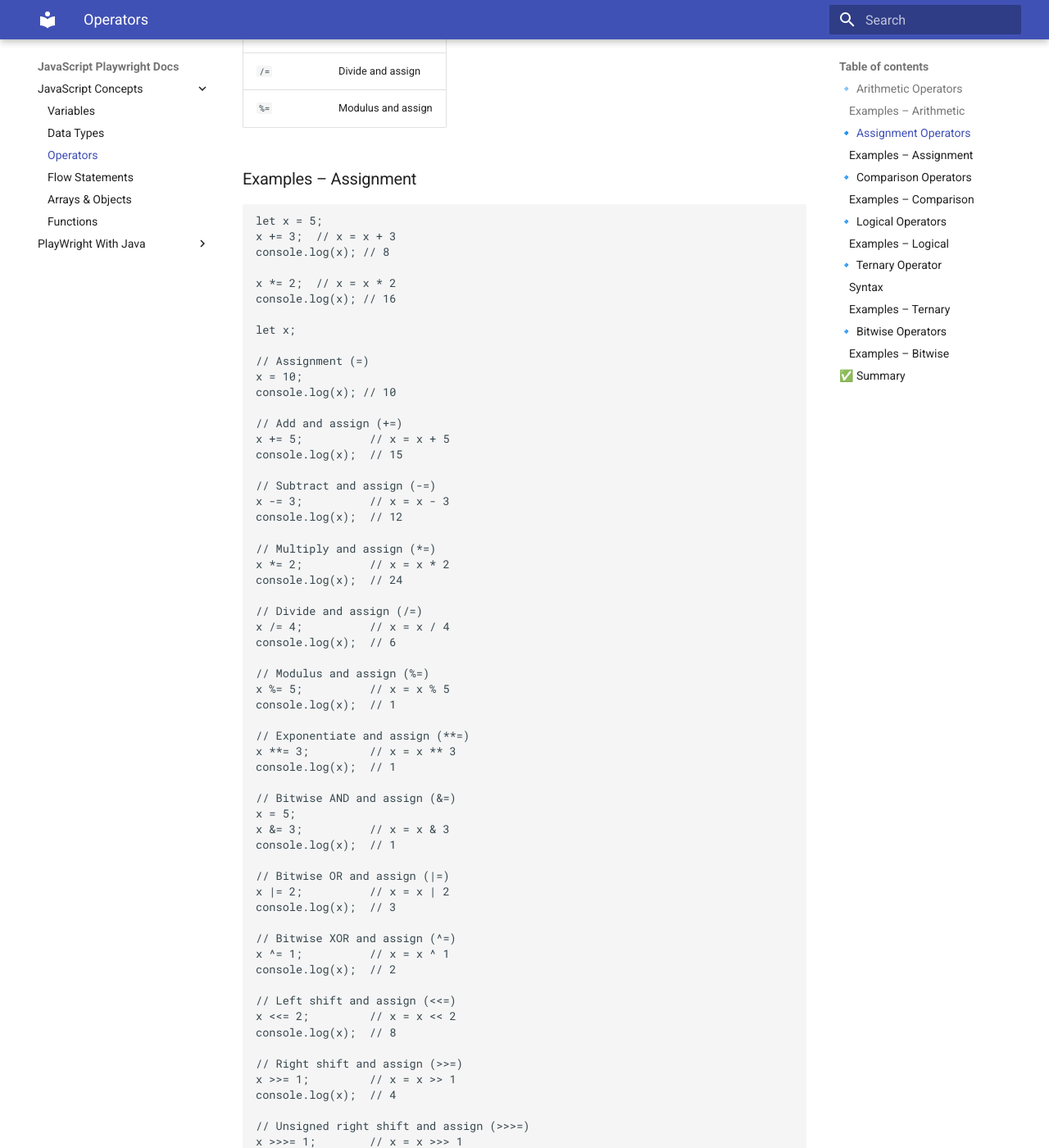
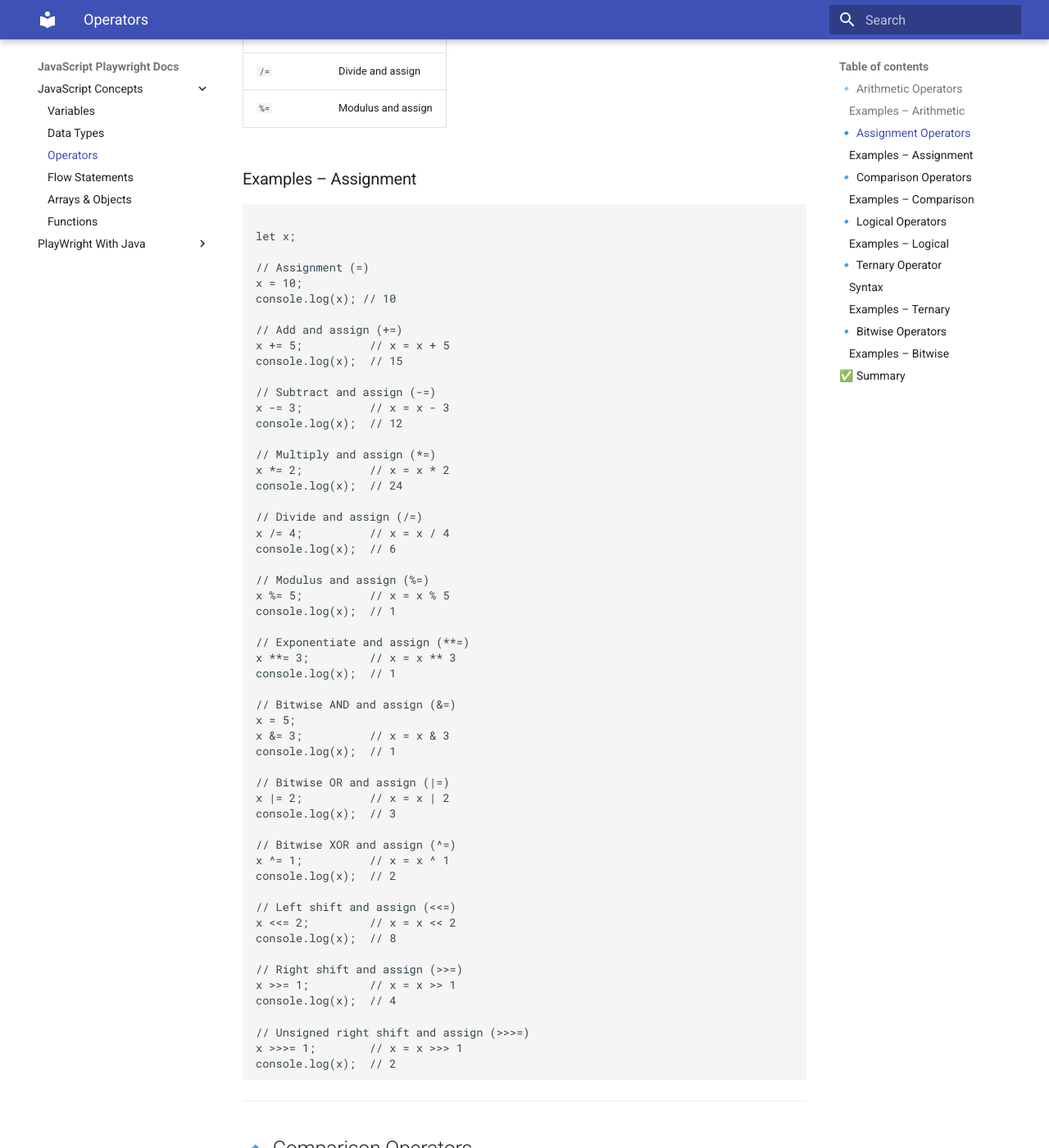
Before and after one commit to Play-Wright-course/automation-testing, an MkDocs documentation site: the page built from docs/javascriptConcepts/operator.md, in a window 1280 px wide and 1400 px high, scrolled down 1627 px. Shown: the whole window at 82% size. Built offline with MkDocs 1.6.1 and Material for MkDocs 9.7.7, drawn with Linux system fonts in a browser that asks for light colours.

Commit message:
Update operator.md

````diff
--- a/docs/javascriptConcepts/operator.md
+++ b/docs/javascriptConcepts/operator.md
@@ -59,12 +59,6 @@ Used to assign values to variables.
 
 ### Examples – Assignment
 ```javascript
-let x = 5;
-x += 3;  // x = x + 3
-console.log(x); // 8
-
-x *= 2;  // x = x * 2
-console.log(x); // 16
 
 let x;
 
````
